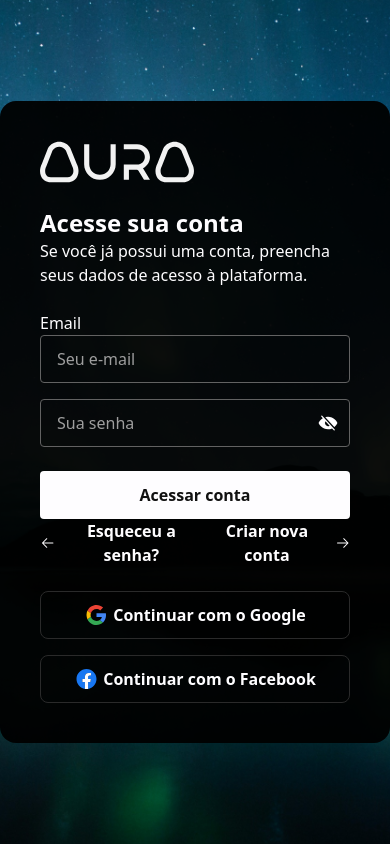
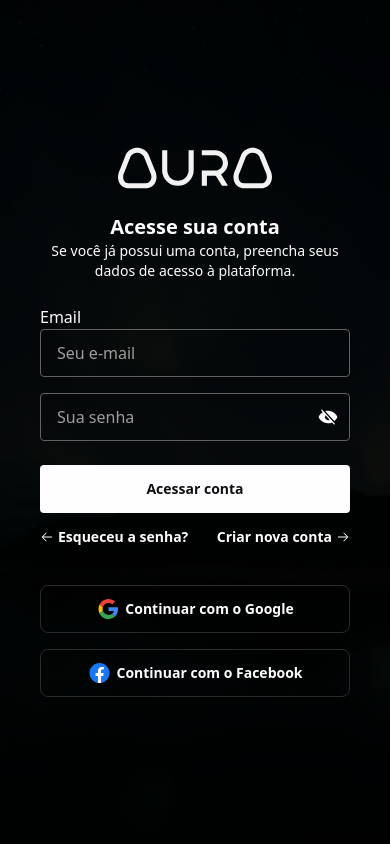
Before and after one commit to Aura-Pass/web, a Next.js app: page /login in a window 390 px wide. Built offline with nearby package versions, Linux system fonts and the light colour scheme.

Commit message:
feat: responsive login form

```diff
--- a/src/app/(account)/components/Card.tsx
+++ b/src/app/(account)/components/Card.tsx
@@ -1,9 +1,12 @@
+import { cn } from '@/lib/utils';
 import { PropsWithChildren } from 'react';
 
-export function Card({ children }: PropsWithChildren) {
+type CardProps = PropsWithChildren & {
+  className?: string;
+};
+
+export function Card({ children, className }: CardProps) {
   return (
-    <div className='mx-auto max-w-[575px] rounded-2xl bg-black/95 p-10'>
-      {children}
-    </div>
+    <div className={cn('mx-auto bg-black/95 p-10', className)}>{children}</div>
   );
 }
--- a/src/app/(account)/login/components/LoginWithFacebook/GoogleLogo.tsx
+++ b/src/app/(account)/login/components/LoginWithFacebook/FacebookLogo.tsx
@@ -2,8 +2,8 @@ export function FacebookLogo() {
   return (
     <svg
       width='25'
-      height='24'
-      viewBox='0 0 25 24'
+      height='25'
+      viewBox='0 0 25 25'
       fill='none'
       xmlns='http://www.w3.org/2000/svg'
     >
--- a/src/app/(account)/login/components/LoginWithFacebook/index.tsx
+++ b/src/app/(account)/login/components/LoginWithFacebook/index.tsx
@@ -1,5 +1,5 @@
 import { Button } from '@/components/ui/Button';
-import { FacebookLogo } from './GoogleLogo';
+import { FacebookLogo } from './FacebookLogo';
 
 export function LoginWithFacebook() {
   return (
--- a/src/app/(account)/login/components/LoginWithGoogle/GoogleLogo.tsx
+++ b/src/app/(account)/login/components/LoginWithGoogle/GoogleLogo.tsx
@@ -2,8 +2,8 @@ export function GoogleLogo() {
   return (
     <svg
       width='25'
-      height='24'
-      viewBox='0 0 25 24'
+      height='25'
+      viewBox='0 0 25 25'
       fill='none'
       xmlns='http://www.w3.org/2000/svg'
     >
--- a/src/app/(account)/login/page.tsx
+++ b/src/app/(account)/login/page.tsx
@@ -22,18 +22,24 @@ export default function Login() {
   } = useLogin();
   return (
     <main className='text-[#FEFDFF]'>
-      <Card>
+      <Card className='grid h-screen w-full items-center rounded-none md:h-auto md:max-w-[575px] md:rounded-2xl'>
+        <div>
           <Image
+            className='mx-auto md:mx-0'
             alt='AURA'
             src={'/logos/aura_pass.svg'}
             width={154}
             height={42}
           />
-        <h1 className='mt-6 text-2xl font-bold'>Acesse sua conta</h1>
-        <p className='text-base font-normal'>
+          <div className='text-center md:text-left'>
+            <h1 className='mt-6 text-xl font-bold md:text-2xl'>
+              Acesse sua conta
+            </h1>
+            <p className='text-sm font-normal md:text-base'>
               Se você já possui uma conta, preencha seus dados de acesso à
               plataforma.
             </p>
+          </div>
           <form onSubmit={handleSubmit(handleMakeLogin)} className='mt-6'>
             <div className='mb-4'>
               <Input
@@ -73,9 +79,10 @@ export default function Login() {
             </Button>
           </div>
           <Divider className='mb-6' />
-        <div className='flex flex-col gap-4'>
+          <div className='flex flex-col gap-4 text-sm'>
             <LoginWithGoogle />
             <LoginWithFacebook />
+          </div>
         </div>
       </Card>
     </main>
--- a/src/components/ui/Button/index.tsx
+++ b/src/components/ui/Button/index.tsx
@@ -2,7 +2,7 @@ import { forwardRef } from 'react';
 import { tv, type VariantProps } from 'tailwind-variants';
 import { Slot } from '@radix-ui/react-slot';
 const button = tv({
-  base: 'flex h-12 w-full items-center justify-center gap-1 rounded-[4px] text-center font-semibold transition-all hover:brightness-90 active:brightness-75',
+  base: 'flex h-12 w-full items-center justify-center gap-1 rounded-[4px] text-center text-sm font-semibold transition-all hover:brightness-90 active:brightness-75 md:text-base',
   variants: {
     variants: {
       fill: 'bg-[#FEFDFF] text-[#111]',
--- a/src/components/ui/Inputs/input.tsx
+++ b/src/components/ui/Inputs/input.tsx
@@ -11,8 +11,8 @@ export interface InputProps
 }
 
 const Input = React.forwardRef<HTMLInputElement, InputProps>(
-  ({ className, leftIcon, rightIcon, type, ...props }, ref) => {
-    const hasError = Boolean(props.errorMessage);
+  ({ className, leftIcon, rightIcon, type, errorMessage, ...props }, ref) => {
+    const hasError = Boolean(errorMessage);
     return (
       <label className='relative block'>
         {props.label && (
@@ -43,9 +43,7 @@ const Input = React.forwardRef<HTMLInputElement, InputProps>(
           )}
         </div>
         {hasError && (
-          <p className='text-sm font-medium text-red-500'>
-            {props.errorMessage}
-          </p>
+          <p className='text-sm font-medium text-red-500'>{errorMessage}</p>
         )}
       </label>
     );
```
Lines whose indentation alone changed are shown as unchanged.
